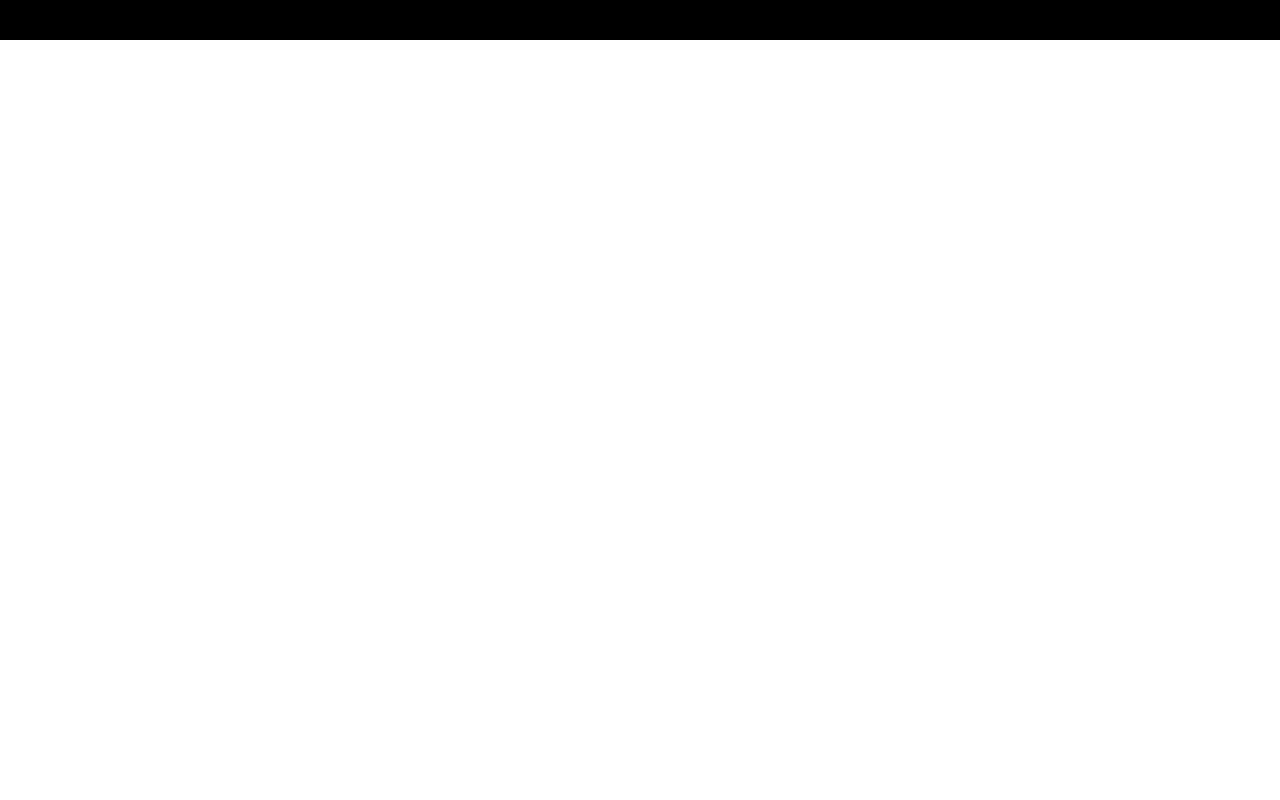
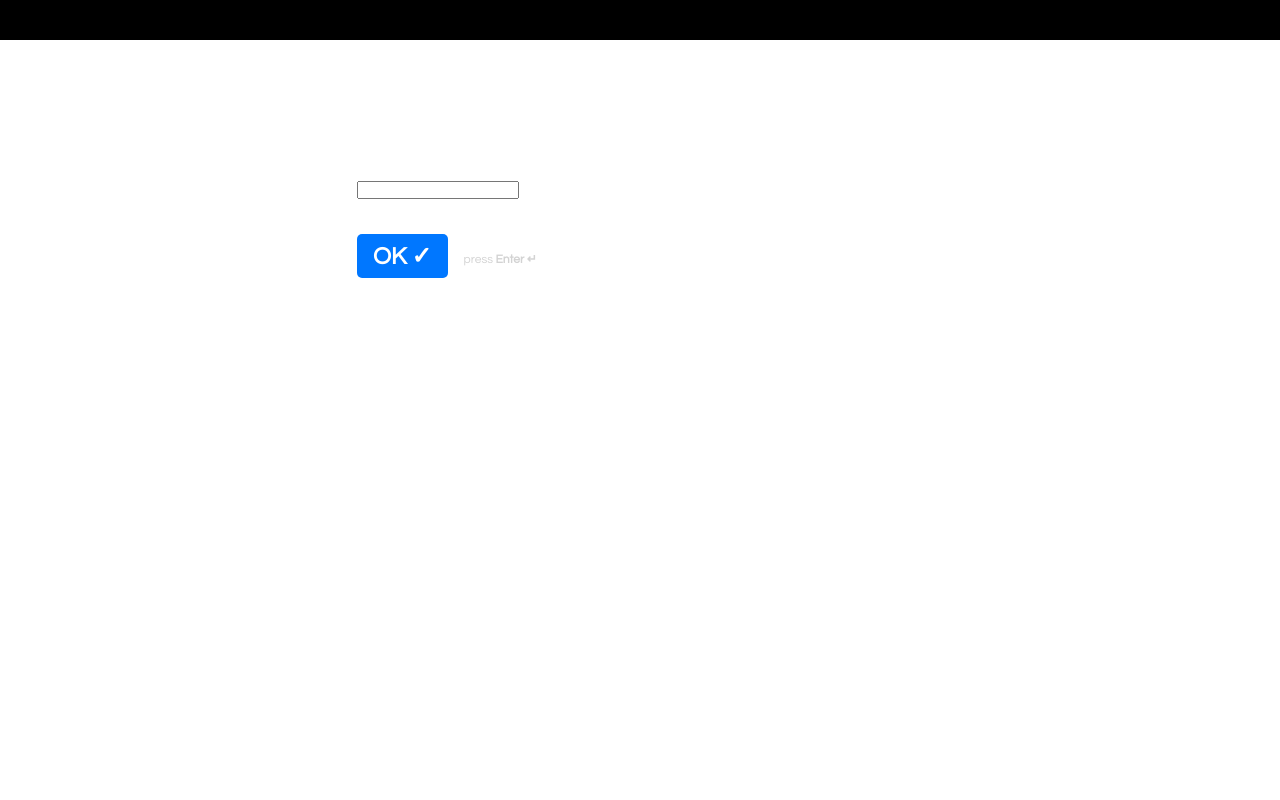
Before and after one commit to Pradnesh8/typeform, a React (Vite) app: page / in a window 1280 px wide. Shown: the part 760-1560 px from the top of the page. Before the commit the page ends 800 px from the top, so only its background shows below. Built offline with nearby package versions, Linux system fonts and the light colour scheme.

Commit message:
question structuring

```diff
--- a/src/components/Body.js
+++ b/src/components/Body.js
@@ -1,16 +1,29 @@
 import React from 'react'
 import Question from './Question'
-import growthXLogo from './../../assets/growthX-full-logo.png';
 
 const Body = () => {
+    /**
+     * Type of Question
+     *  - Agreement
+     *  - Text based answer
+     *  - Option based
+     *  - multioption based
+     *  - Dropdown based
+     *  - email
+     *  - phone
+     */
     return (
-        <div>
-            <div className='head'>
-                <img className='logo' src={growthXLogo} alt="logo" />
-            </div>
-            <Question />
+        <div className='main-wrapper'>
+            <Question type="agreement" />
+            <Question type="text" qno={1} />
+            <Question type="text" qno={2} />
+            <Question type="dropdown" qno={3} />
+            <Question type="option" qno={4} />
+            <Question type="multi-option" qno={5} />
+            <Question type="multi-option" qno={6} />
+            <Question type="email" qno={7} />
+            <Question type="phone" qno={8} />
         </div>
-
     )
 }
 
--- a/src/components/Question.js
+++ b/src/components/Question.js
@@ -1,6 +1,6 @@
 import React from 'react'
 
-const Question = () => {
+const Agreement = () => {
     return (
         <div className='sub-container'>
             <div className='question-container'>
@@ -23,8 +23,36 @@ const Question = () => {
                 </section>
             </div>
         </div>
-
     )
+}
+const TextQuestion = ({ qno }) => {
+    return (
+        <div className='sub-container'>
+            <div className='question-container'>
+                <section className='content'>
+                    <div className='header-text'>
+                        <span>{qno} →</span>
+                        <span>What's your first name? *</span>
+                    </div>
+                    <div className="sub-content-1">
+                        <input type="text" name="name" id="name" autoComplete='name' className='input-text-field' />
+                    </div>
+                </section>
+                <section className='actions'>
+                    <button className='cta-btn'>OK ✓</button>
+                    <div className='cta-text'>press <b>Enter ↵</b></div>
+                </section>
+            </div>
+        </div>
+    )
+}
+const Question = ({ type, qno }) => {
+    switch (type) {
+        case "agreement":
+            return <Agreement />
+        case "text":
+            return <TextQuestion qno={qno} />
+    }
 }
 
 export default Question
```
